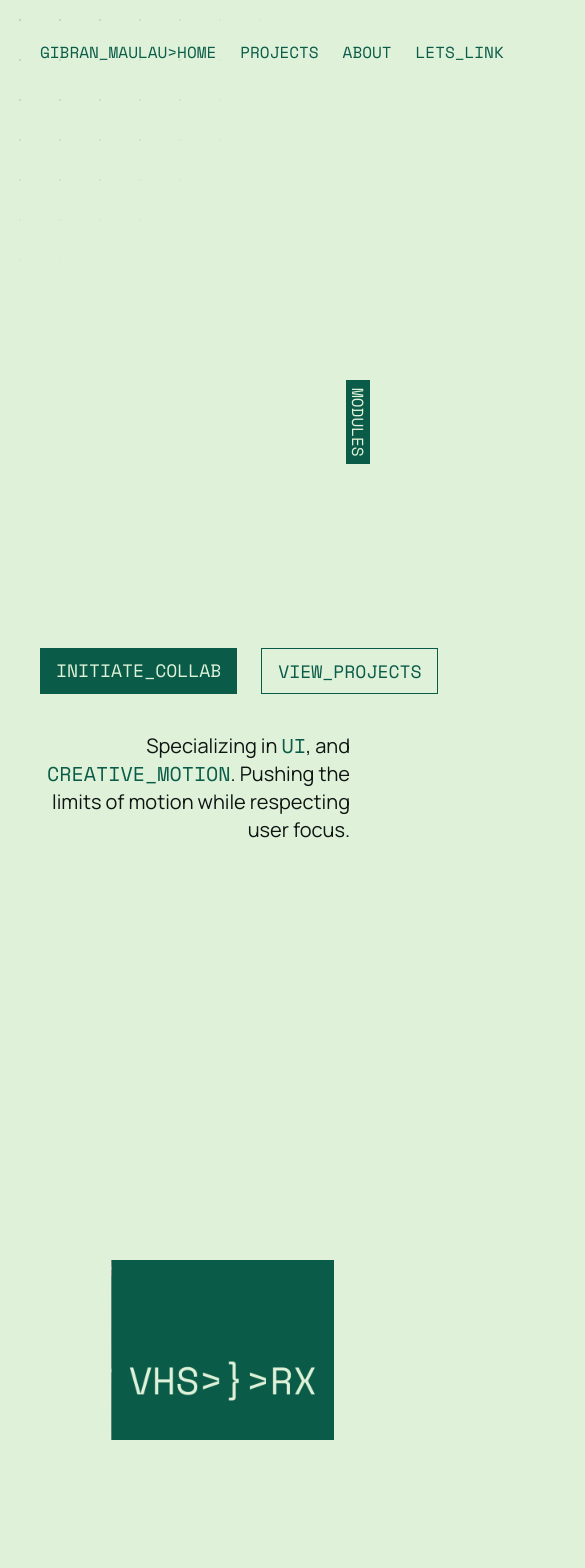
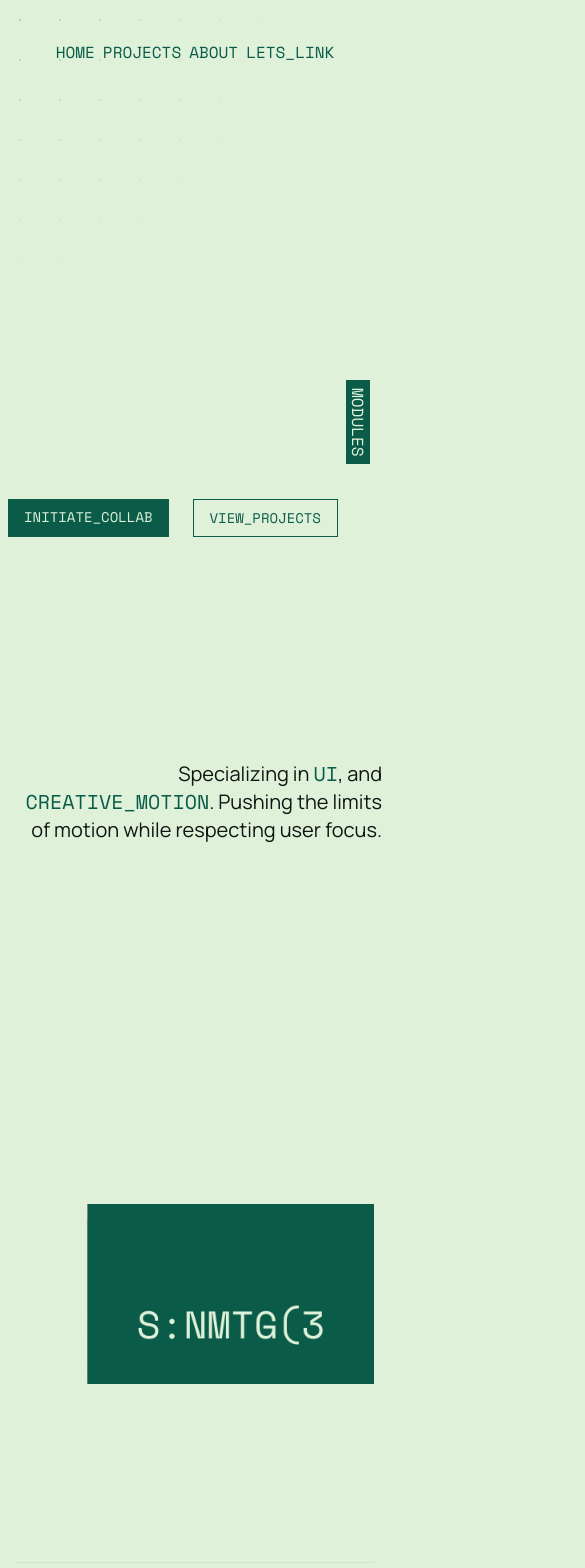
Before and after one commit to GibranMaulana/porto, a Next.js app: page / in a window 390 px wide. Shown: the top 1568 px of the page, 585 px wide, since content can reach past the window. Built offline with nearby package versions, Linux system fonts and the light colour scheme.

Commit message:
feat(✨: responsive (tinggal dock)

```diff
--- /dev/null
+++ b/src/Hooks/useMediaQuery.tsx
@@ -0,0 +1,28 @@
+"use client";
+import { useSyncExternalStore, useCallback } from "react";
+
+export function useMediaQuery(query: string) {
+  const subscribe = useCallback(
+    (callback: () => void) => {
+      const matchMedia = window.matchMedia(query);
+
+      matchMedia.addEventListener("change", callback);
+
+      return () => {
+        matchMedia.removeEventListener("change", callback);
+      };
+    },
+    [query]
+  );
+
+  const getSnapshot = () => {
+    if (typeof window === "undefined") return false;
+    return window.matchMedia(query).matches;
+  };
+
+  const getServerSnapshot = () => {
+    return false;
+  };
+
+  return useSyncExternalStore(subscribe, getSnapshot, getServerSnapshot);
+}
--- a/src/components/CommandLineMail.tsx
+++ b/src/components/CommandLineMail.tsx
@@ -65,7 +65,7 @@ const CommandLineMail = () => {
           placeholder={placeholder}
           disabled={status === "COOLDOWN" || status === "SENT"}
           className={`
-            w-full bg-transparent border py-2 pl-8 pr-12 text-sm font-mono transition-all outline-none
+            w-full bg-transparent border py-2 pl-8 pr-12 text-xs sm:text-sm font-mono transition-all outline-none
             ${status === "ERROR"
               ? "border-red-500 text-red-500 placeholder-red-500/50"
               : "border-tertiary/30 text-white placeholder-tertiary/50 focus:border-accent"
--- a/src/components/Header.tsx
+++ b/src/components/Header.tsx
@@ -1,7 +1,8 @@
-import { useEffect, useRef, useState } from "react";
+import { useEffect, useState } from "react";
 import { ScrambleText } from "./ScrambleText";
-import { AnimatePresence, motion, useMotionValueEvent, useScroll } from "framer-motion";
+import { AnimatePresence, isMotionValue, motion, useMotionValueEvent, useScroll } from "framer-motion";
 import useIsScrolling from "@/Hooks/useIsScrolling";
+import { useMediaQuery } from "@/Hooks/useMediaQuery";
 
 interface HeaderProps {
    isPageLoaded: number;
@@ -11,6 +12,8 @@ const LINKS = ['HOME', 'PROJECTS', 'ABOUT', 'LETS_LINK'];
 
 
 export default function Header({ isPageLoaded }: HeaderProps) {
+
+   const isMobile = useMediaQuery("(max-width: 640px)")
 
    const [isScrolled, setIsScrolled] = useState(false);
    const { scrollY } = useScroll();
@@ -44,19 +47,18 @@ export default function Header({ isPageLoaded }: HeaderProps) {
    return (
       <>
          {isPageLoaded >= 2 && (
-            <motion.header className="fixed top-0 inset-x-0 px-10 z-50">
+            <motion.header className="fixed top-0 inset-x-0 px-2 sm:px-10 z-50">
                <motion.div
                   layout
                   className="relative flex w-full"
                   style={{
                      paddingTop: isScrolled ? "0px" : "40px",
                      paddingBottom: isScrolled ? "0px" : "40px",
-                     justifyContent: isFinished ? "space-between" : "center",
+                     justifyContent: isFinished ? (isMobile ? "center": "space-between") : "center",
                      gap: isFinished ? "0px" : "40px"
                   }}
                   transition={{ duration: 1, ease: [0.16, 1, 0.3, 1] }}
                >
-
                   <AnimatePresence>
                      {isScrolled && (
                         <motion.hr
@@ -67,15 +69,18 @@ export default function Header({ isPageLoaded }: HeaderProps) {
                            transition={{duration: 0.5, delay: 0.2}} />
                      )}
                   </AnimatePresence>
+
+                  {!isMobile && (
                      <motion.div
                         layout
                         className="whitespace-nowrap z-10"
                      >
                         <ScrambleText className={`font-space ${textStyle} z-10`} text="GIBRAN_MAULANA" active={keepScrambling || scrolledStatus} />
                      </motion.div>
+                  )}
                   <motion.div
                      layout
-                     className="flex gap-6 whitespace-nowrap"
+                     className="flex gap-2 sm:gap-6 whitespace-nowrap"
                   >
                      {LINKS.map((x, i) => (
                         <ScrambleText
--- a/src/sections/Contact.tsx
+++ b/src/sections/Contact.tsx
@@ -82,16 +82,16 @@ export default function Contact() {
    return (
       <section className="z-0 sticky inset-0">
          <div className="flex flex-col min-h-screen">
-            <div className="flex-1/2 flex flex-row">
-               <div className="flex items-center justify-center flex-1/3">
+            <div className="flex-1/2 flex flex-col sm:flex-row px-2">
+               <div className="flex items-center justify-center flex-1/3 px-4">
                   <p className="font-inset-0space text-tertiary uppercase">whats on your mind, make it true</p>
                </div>
-               <div className="flex flex-2/3 flex-col justify-evenly">
-                  <div className="grid grid-cols-3">
+               <div className="flex flex-2/3 flex-col justify-evenly text-xs sm:text-base gap-3">
+                  <div className=" flex flex1/2 flex-col justify-ends">
                      <CommandLineMail />
                   </div>
-                  <div className="grid grid-cols-4">
-                     <div className="flex flex-col gap-10">
+                  <div className="grid grid-cols-2 lg:grid-cols-4 gap-y-12 gap-x-12 justify-center">
+                     <div className="flex flex-col gap-5 sm:gap-10">
                         <p className="">CONTACT</p>
                         <div className="flex flex-col gap-2">
                         {(
@@ -103,7 +103,7 @@ export default function Contact() {
                         )}
                         </div>
                      </div>
-                     <div className="flex flex-col gap-10">
+                     <div className="flex flex-col gap-5 sm:gap-10">
                         <p className="">SOCIAL MEDIA</p>
                         <div className="flex flex-col gap-2">
                         {(
@@ -115,7 +115,7 @@ export default function Contact() {
                         )}
                         </div>
                      </div>
-                     <div className="flex flex-col gap-10">
+                     <div className="flex flex-col gap-5 sm:gap-10">
                         <p className="">INSPIRATION</p>
                         <div className="flex flex-col gap-2">
                         {(
@@ -127,7 +127,7 @@ export default function Contact() {
                         )}
                         </div>
                      </div>
-                     <div className="flex flex-col gap-10">
+                     <div className="flex flex-col gap-5 sm:gap-10">
                         <p className="">TECH STACK</p>
                         <div className="flex flex-col gap-2">
                         {(
@@ -144,7 +144,7 @@ export default function Contact() {
             </div>
             <div className="relative flex-1/2 flex flex-row justify-center items-center bg-tertiary">
                <ScanlineOverlay />
-               <ScrambleText className="text-primary text-[12rem] font-space z-0 " text="MAKE IT HAPPEN" />
+               <ScrambleText className="text-primary text-4xl sm:text-5xl md:text-6xl lg:text-7xl xl:text-[12rem] font-space z-0 " text="MAKE IT HAPPEN" />
             </div>
          </div>
       </section>
--- a/src/sections/HomeHero.tsx
+++ b/src/sections/HomeHero.tsx
@@ -49,7 +49,7 @@ export default function HomeHero({isPageLoaded}: HomeHeroProps) {
 
 
    return (
-      <section className="min-h-screen flex items-center px-10" ref={sectionRef}>
+      <section className="min-h-screen flex items-center px-2 sm:px-10" ref={sectionRef}>
          {/* <motion.h1 className="text-white fixed inset-0">{debug}</motion.h1> */}
          <BackgroundGrid />
          <div className="">
@@ -68,17 +68,17 @@ export default function HomeHero({isPageLoaded}: HomeHeroProps) {
                      <motion.div variants={titleItem} className="flex items-center gap-3">
                         <motion.div className="w-2 h-2 bg-green-500 rounded-full animate-pulse"></motion.div>
                         <motion.span className="block">
-                           <ScrambleText text="AVAILABLE_FOR_FREELANCE" className="font-space text-accent block font-normal" />
+                           <ScrambleText text="AVAILABLE_FOR_FREELANCE" className="text-sm font-space text-accent block font-normal" />
                         </motion.span>
                      </motion.div>
                   </motion.div>
-                  <div className="pb-3 overflow-hidden"><motion.span variants={titleItem} className="text-7xl block" >Design driven.</motion.span></div>
-                  <div className="pb-3 overflow-hidden"><motion.span variants={titleItem} className="text-8xl block">Logic backed.</motion.span></div>
-                  <div className="pb-3 overflow-hidden"><motion.span variants={titleItem} className="text-9xl block ">User <span className="font-normal font-space text-tertiary">FOCUSED.</span></motion.span></div>
+                  <div className="pb-3 overflow-hidden"><motion.span variants={titleItem} className="text-3xl sm:text-7xl block" >Design driven.</motion.span></div>
+                  <div className="pb-3 overflow-hidden"><motion.span variants={titleItem} className="text-4xl sm:text-8xl block">Logic backed.</motion.span></div>
+                  <div className="pb-3 overflow-hidden"><motion.span variants={titleItem} className="text-5xl sm:text-9xl block ">User <span className="font-normal font-space text-tertiary">FOCUSED.</span></motion.span></div>
                </motion.h1>
                <div className="overflow-hidden">
                   <motion.div
-                     className="flex gap-6 text-lg py-10 overflow-hidden"
+                     className="flex gap-6 text-sm py-10 overflow-hidden"
                      style={{ opacity: heroButtonFade}}
                      initial={{ y: "120%"}}
                      animate={isPageLoaded ? { y:0} : {} }
@@ -97,7 +97,7 @@ export default function HomeHero({isPageLoaded}: HomeHeroProps) {
                </div>
             </div>
          </div>
-         <div className="absolute inset-x-0 bottom-0 px-10">
+         <div className="absolute inset-x-0 bottom-0 px-2 sm:px-10">
             <motion.p
                style={{ opacity: subtitleFade, y: subtitleMove}}
                className="text-end text-xl"
--- a/src/sections/Projects.tsx
+++ b/src/sections/Projects.tsx
@@ -4,6 +4,7 @@ import { motion, AnimatePresence, useScroll, useTransform, easeInOut, useSpring,
 import { ScrambleText } from "@/components/ScrambleText";
 import { GoArrowUpRight } from "react-icons/go";
 import Link from "next/link";
+import { useMediaQuery } from "@/Hooks/useMediaQuery";
 
 interface ProjectData {
   id: string;
@@ -49,7 +50,9 @@ const PROJECTS: ProjectData[] = [
   },
 ];
 
+
 export default function Project() {
+   const isMobile = useMediaQuery("(max-width: 640px)");
    const proConRef = useRef(null);
 
    const { scrollYProgress: titleScrollProgress} = useScroll({
@@ -67,7 +70,7 @@ export default function Project() {
 
    return (
       <motion.section
-         className="py-20 my-10 px-10"
+         className="py-20 my-10 px-2 sm:px-10"
          initial={{ y: 0}}
          exit={{ y: "200%" }}
          viewport={{
@@ -80,7 +83,7 @@ export default function Project() {
             className={`${isAsList ? "" : "sticky top-5"}` + " z-40 py-2 flex justify-between items-center overflow-hidden mb-5"}
             >
             <motion.h1
-               className="text-6xl md:text-8xl font-manrope font-bold uppercase leading-none"
+               className="text-4xl md:text-8xl font-manrope font-bold uppercase leading-none"
                style={{
                   y: headerY,
                   opacity: opacityHeader,
@@ -115,7 +118,7 @@ export default function Project() {
                </motion.div>
             </motion.div>
          </motion.div>
-         <div className={`flex flex-col ${isAsList ? "" : "gap-50"} px-4 md:px-10`}>
+         <div className={`flex flex-col ${isAsList ? "" : "gap-6 sm:gap-50"} px-2 md:px-10`}>
             {isAsList ? (
                PROJECTS.map((x) => (
                   <ProjectList
@@ -138,6 +141,7 @@ export default function Project() {
 }
 
 function ProjectGrid({id, img, title, href, description, role, category } : ProjectData) {
+   const isMobile = useMediaQuery("(max-width: 640px)");
    const ref = useRef(null);
    const { scrollYProgress: sectionScroll } = useScroll({
       target: ref,
@@ -148,6 +152,7 @@ function ProjectGrid({id, img, title, href, description, role, category } : Proj
       target:ref,
       offset: ['start end', 'end start']
    })
+
 
    const paralaxEffectCard = useTransform(itemsProgress, [0, 1], ["100px", "-100px"])
 
@@ -191,7 +196,7 @@ function ProjectGrid({id, img, title, href, description, role, category } : Proj
    const lineProgress = useTransform(lineEffect, [0, 0.3], [0, 1]);
 
    return (
-      <motion.div ref={ref} className="py-10 grid grid-cols-1 md:grid-cols-2 gap-10 border-b border-muted/10">
+      <motion.div ref={ref} className="py-2 sm:py-10 grid grid-cols-1 md:grid-cols-2 gap-10 border-b border-muted/10">
          <motion.div
             className="relative flex h-[300px] md:h-[450px] overflow-hidden"
             style={{ y: paralaxEffectCard }}
@@ -214,7 +219,7 @@ function ProjectGrid({id, img, title, href, description, role, category } : Proj
          </motion.div>
 
          <Link
-            className="flex flex-col h-full pl-6 md:pl-10 relative overflow-hidden"
+            className="flex flex-col h-full md:pl-10 relative overflow-hidden"
             href={href}
             target="_blank"
             onMouseEnter={() => setIsHoveringSection(true)}
@@ -242,12 +247,12 @@ function ProjectGrid({id, img, title, href, description, role, category } : Proj
                   </motion.div>
                )}
             </AnimatePresence>
+
             <motion.div
                ref={lineRef}
-               className="absolute left-0 top-0 bottom-0 w-px bg-tertiary origin-top z-30"
+               className={`absolute left-0 top-0 bottom-0 w-px bg-tertiary origin-top z-30 ${isMobile ? "opacity-0" : ""}`}
                style={{scaleY: lineProgress}}
             />
-
             <motion.div
                ref={cardRef}
                className="absolute inset-0 bg-primary z-20 origin-left"
@@ -255,28 +260,28 @@ function ProjectGrid({id, img, title, href, description, role, category } : Proj
             />
 
             <div className="flex justify-between items-start mb-4 relative z-0">
-               <span className="font-space text-tertiary">/{id}</span>
-               <span className="font-space bg-tertiary px-2 py-0.5 text-primary">
+               <span className="font-space text-tertiary text-xs sm:text-base">/{id}</span>
+               <span className="font-space bg-tertiary px-2 py-0.5 text-primary text-xs sm:text-base">
                   {category}
                </span>
             </div>
 
             <div className="grow flex items-center relative z-0">
-               <h2 className="text-5xl md:text-7xl font-manrope uppercase leading-[0.85] text-secondary break-words">
+               <h2 className="text-3xl md:text-7xl font-manrope uppercase leading-[0.85] text-secondary break-words">
                   {title}
                </h2>
             </div>
 
             <div className="border-t border-tertiary font-space pt-6 mt-6 grid grid-cols-2 gap-4 relative z-0">
                <div>
-                  <span className="block uppercase tracking-widest text-accent mb-1">Roles</span>
-                  <div className="flex flex-col font-space text-sm text-secondary">
+                  <span className="block uppercase tracking-widest text-accent text-xs sm:text-base mb-1">Roles</span>
+                  <div className="flex flex-col font-space text-xs sm:text-base text-secondary">
                      {role.map((r) => <span key={r}>{r}</span>)}
                   </div>
                </div>
                <div className="flex flex-col justify-between">
-                  <span className="block text-sm uppercase tracking-widest text-accent mb-1">Brief</span>
-                  <p className="font-manrope leading-relaxed text-secondary/80">
+                  <span className="block uppercase tracking-widest text-accent text-xs sm:text-base mb-1">Brief</span>
+                  <p className="font-manrope leading-relaxed text-secondary/80 text-xs sm:text-base">
                      {description}
                   </p>
                </div>
@@ -291,13 +296,13 @@ function ProjectList({ id, img, title, href, role, category, year }: ProjectData
   return (
     <Link href={href} className="block w-full">
       <motion.div
-        className="group relative w-full border-b border-muted/20 py-6 md:py-8 flex flex-col md:flex-row md:items-center justify-between gap-4 transition-colors duration-300 hover:bg-tertiary hover:text-primary px-4 md:px-6"
+        className="group relative w-full border-b border-muted/20 py-6 md:py-8 flex flex-col md:flex-row md:items-center justify-between gap-4 transition-colors duration-300 hover:bg-tertiary hover:text-primary px-2 md:px-6"
         initial={{ opacity: 0, y: 10 }}
         whileInView={{ opacity: 1, y: 0 }}
         viewport={{ once: true }}
         transition={{ duration: 0.4 }}
       >
-        <div className="flex items-baseline gap-6 md:gap-12 relative z-20">
+        <div className="flex items-baseline gap-2 md:gap-12 relative z-20">
            <span className="font-space text-xs text-muted group-hover:text-primary/60 transition-colors">
               /{id}
            </span>
@@ -315,7 +320,7 @@ function ProjectList({ id, img, title, href, role, category, year }: ProjectData
               <span className="font-space text-[10px] uppercase tracking-widest opacity-60">Role</span>
               <span className="font-space text-xs font-bold">{role[0]}</span>
            </div>
-           <span className="font-space text-xs border border-muted/30 px-3 py-1 rounded-full group-hover:border-primary/40">
+           <span className="font-space text-xs border border-tertiary px-3 py-1 group-hover:border-primary/40">
               {year}
            </span>
            <GoArrowUpRight className="text-3xl transition-transform duration-300 group-hover:rotate-45" />
```
Lines whose indentation alone changed are shown as unchanged.
